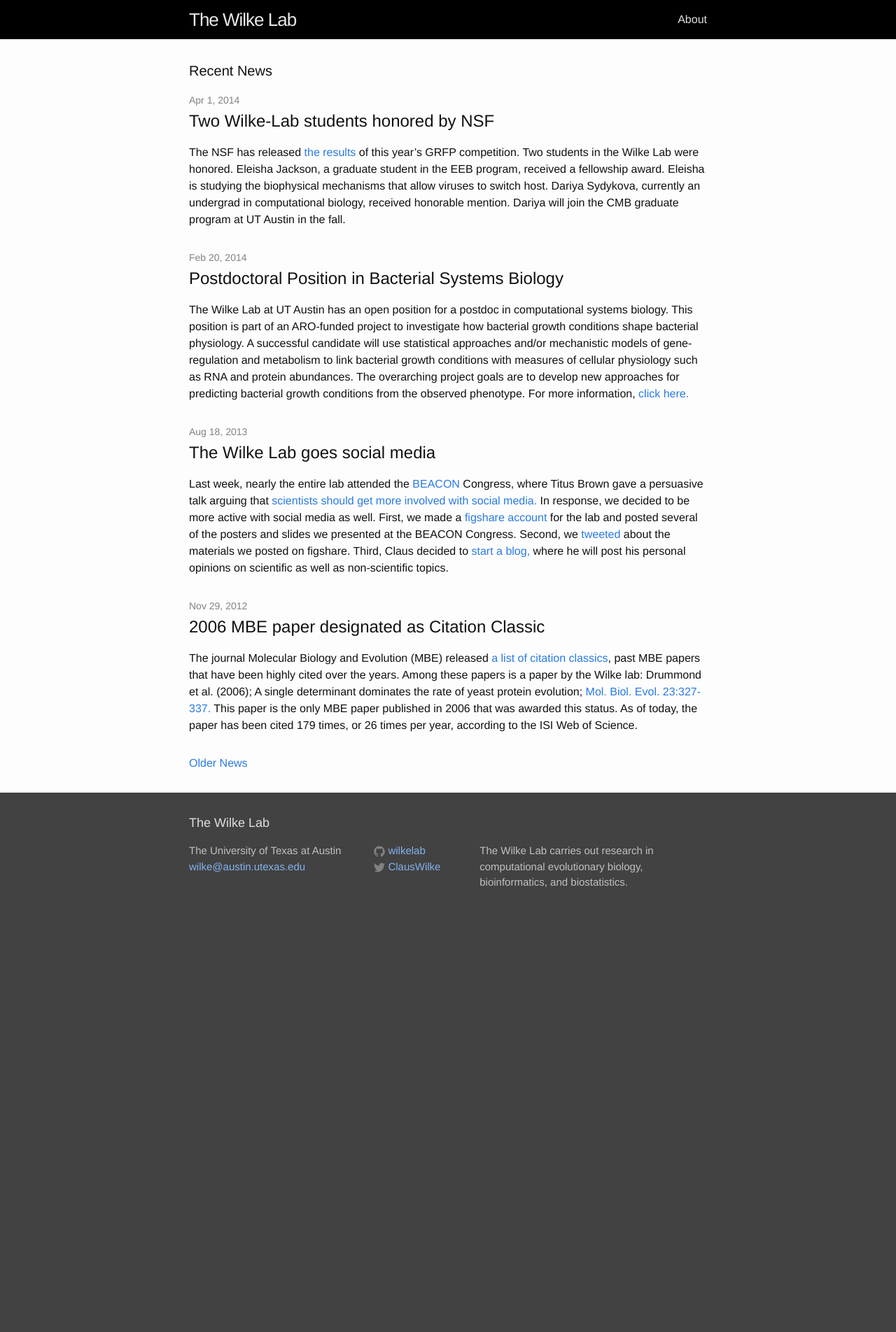
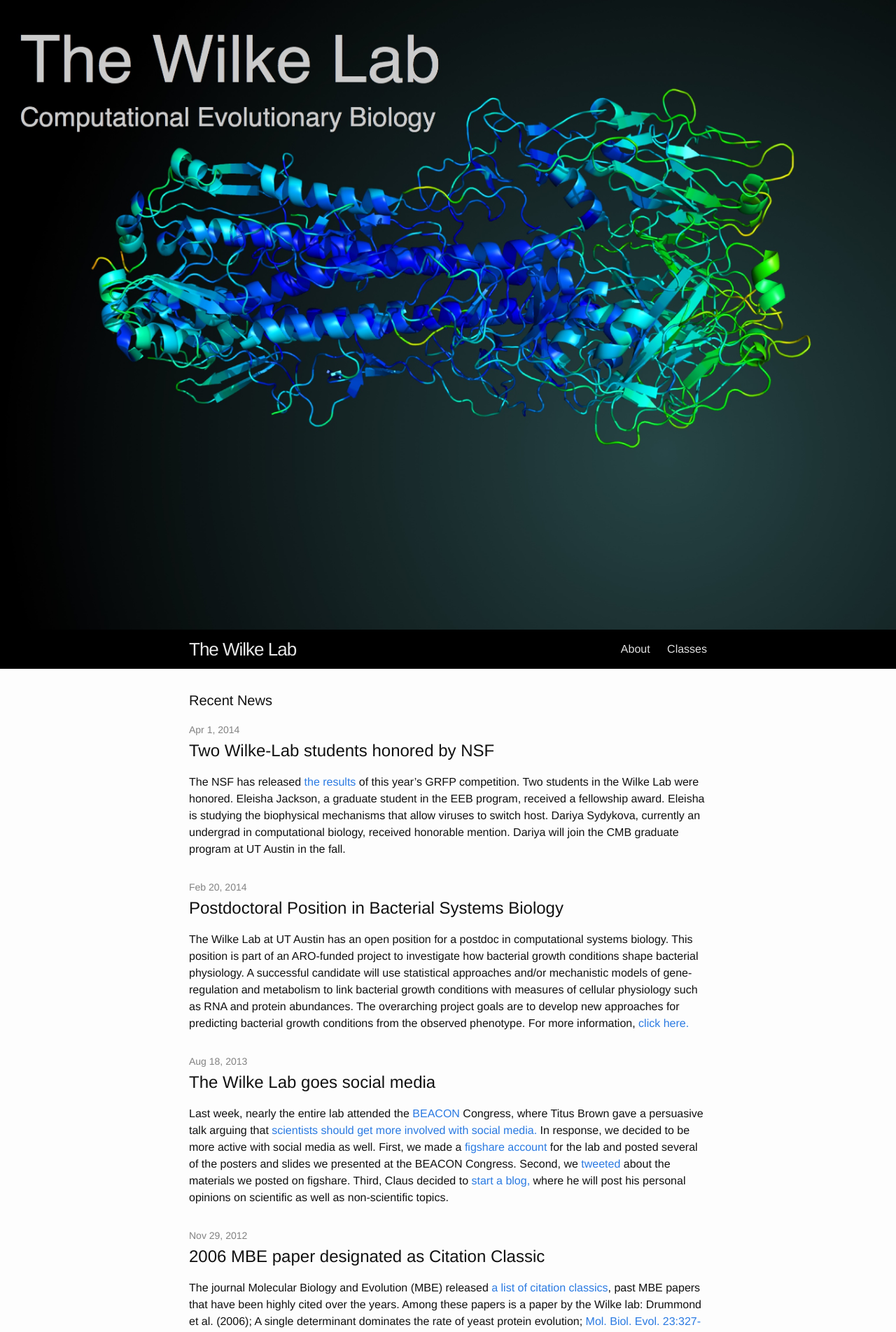
Before and after one commit to wilkelab/wilkelab.github.io.archive_sep_2020, a Jekyll site: the page built from index.html, in a window 1280 px wide. Shown: the top 1904 px of the page at 70% size. Built offline with Jekyll 4.4.1, drawn with Linux system fonts in a browser that asks for light colours.

Commit message:
Implement cover page.

```diff
--- a/_config.yml
+++ b/_config.yml
@@ -10,11 +10,5 @@ baseurl: "" # the subpath of your site, e.g. /blog/
 twitter_username: ClausWilke
 github_username:  wilkelab
 
-# Collections
-collections:
-  classes:
-    output: true
-    permalink: /classes/:path/
-
 # Build settings
 markdown: kramdown
--- a/_includes/header.html
+++ b/_includes/header.html
@@ -1,15 +1,14 @@
+<div id="sticky-anchor"></div>
+ <div id="sticky">
   <header class="site-header">
-
     <div class="wrapper">
-
       <a class="site-title" href="{{ site.baseurl }}/">{{ site.title }}</a>
-
       <nav class="site-nav">
         <div class="trigger">
           <a class="page-link" href="/about/">About</a>
+          <a class="page-link" href="/classes/">Classes</a>
         </div>
       </nav>
-
     </div>
-
   </header>
+ </div>
--- /dev/null
+++ b/_layouts/cover.html
@@ -0,0 +1,21 @@
+<!DOCTYPE html>
+<html>
+
+  {% include head.html %}
+
+  <body id="cover">
+
+    <div id="empty">
+    </div>
+
+    {% include header.html %}
+
+    <div class="page-content">
+      <div class="wrapper">
+        {{ content }}
+      </div>
+    </div>
+
+    {% include footer.html %}
+  </body>
+</html>
--- a/_sass/_layout.scss
+++ b/_sass/_layout.scss
@@ -1,6 +1,42 @@
+/**
+ * Entire page
+ */
+body {
+    overflow-y: scroll;
+    overflow-x: hidden;
+}
+body, html {
+    height: 100%;
+}
+
+/**
+ * Page cover
+ */
+#cover {
+    background: url(../img/WilkeLabCover.jpg) no-repeat top left;
+    -webkit-background-size: cover;
+    -moz-background-size: cover;
+    -o-background-size: cover;
+    background-size: cover;
+}
+
+#empty {
+    height: 100%;
+}
+
 /**
  * Site header
  */
+
+#sticky {
+}
+#sticky.stick {
+  position: fixed;
+  top: 0;
+  width: 100vw;
+  z-index: 10000;
+}
+
 .site-header {
 /*
     border-top: 5px solid $grey-color-dark;
@@ -11,8 +47,10 @@
     background-color: black;
     color: $text-color-extra-light;
 
+/*
     // Positioning context for the mobile navigation icon
     position: relative;
+    */
 }
 
 .site-title {
@@ -96,14 +134,6 @@
 /**
  * Site footer
  */
-body {
-    overflow-y: scroll;
-    overflow-x: hidden;
-}
-body, html {
-    height: 100%;
-}
-
 .site-footer {
     height: 100%;
     /*border-top: 1px solid $grey-color-light;*/
@@ -189,6 +219,7 @@ body, html {
  */
 .page-content {
     padding: $spacing-unit 0;
+    background: $background-color;
 }
 
 .page-heading {
--- a/index.html
+++ b/index.html
@@ -1,5 +1,5 @@
 ---
-layout: default
+layout: cover
 ---
 
 <div class="home">
```
Also changed, not shown: _includes/head.html (+21 -1 lines), classes.md (deleted, +0 -9 lines), classes/index.md (added, +14 -0 lines), classes/SDS348_spring_2015.md (renamed from _classes/2015_spring_SDS348.md), img/WilkeLabCover.jpg (added). Lines whose indentation alone changed are shown as unchanged.
